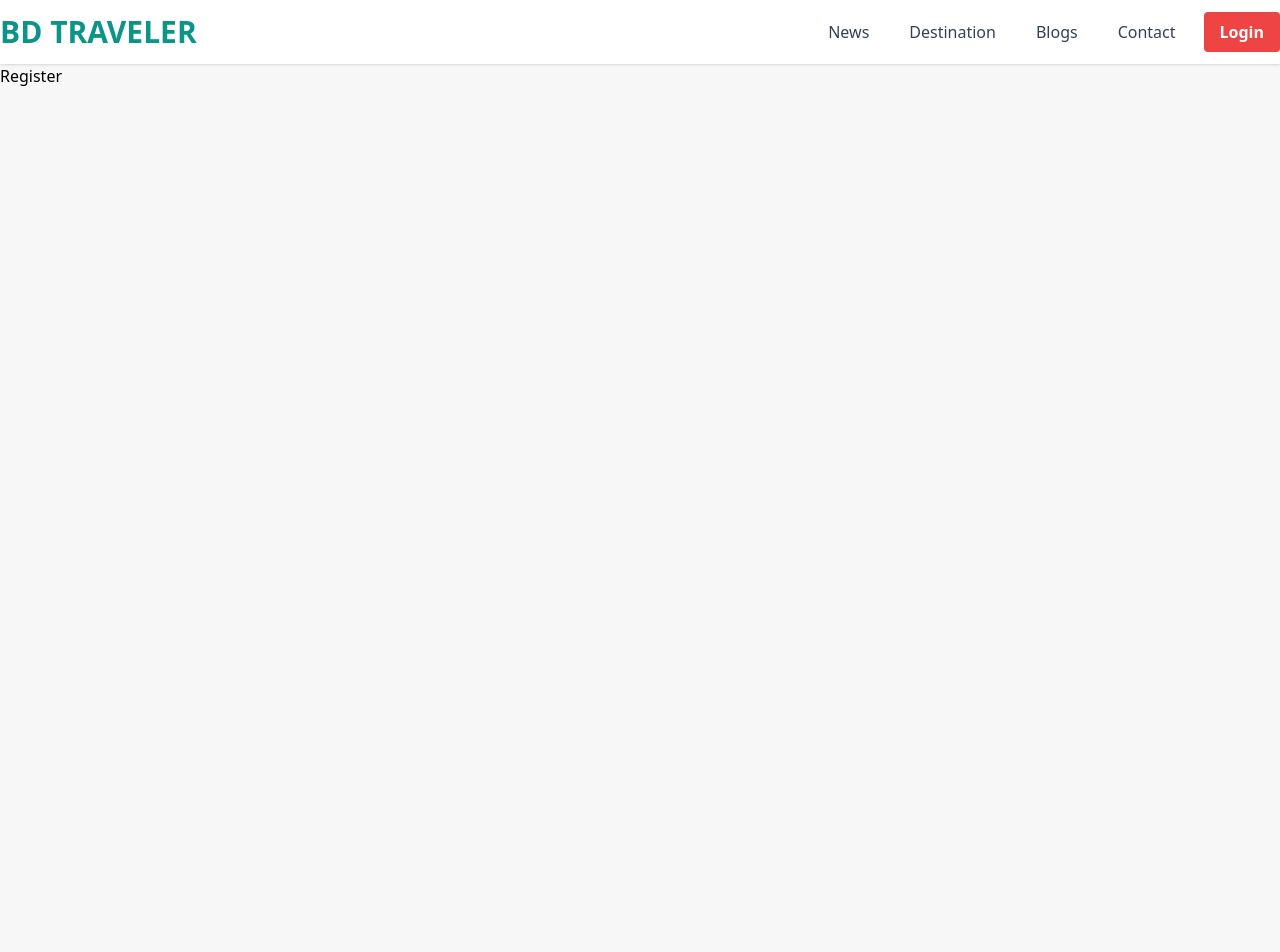
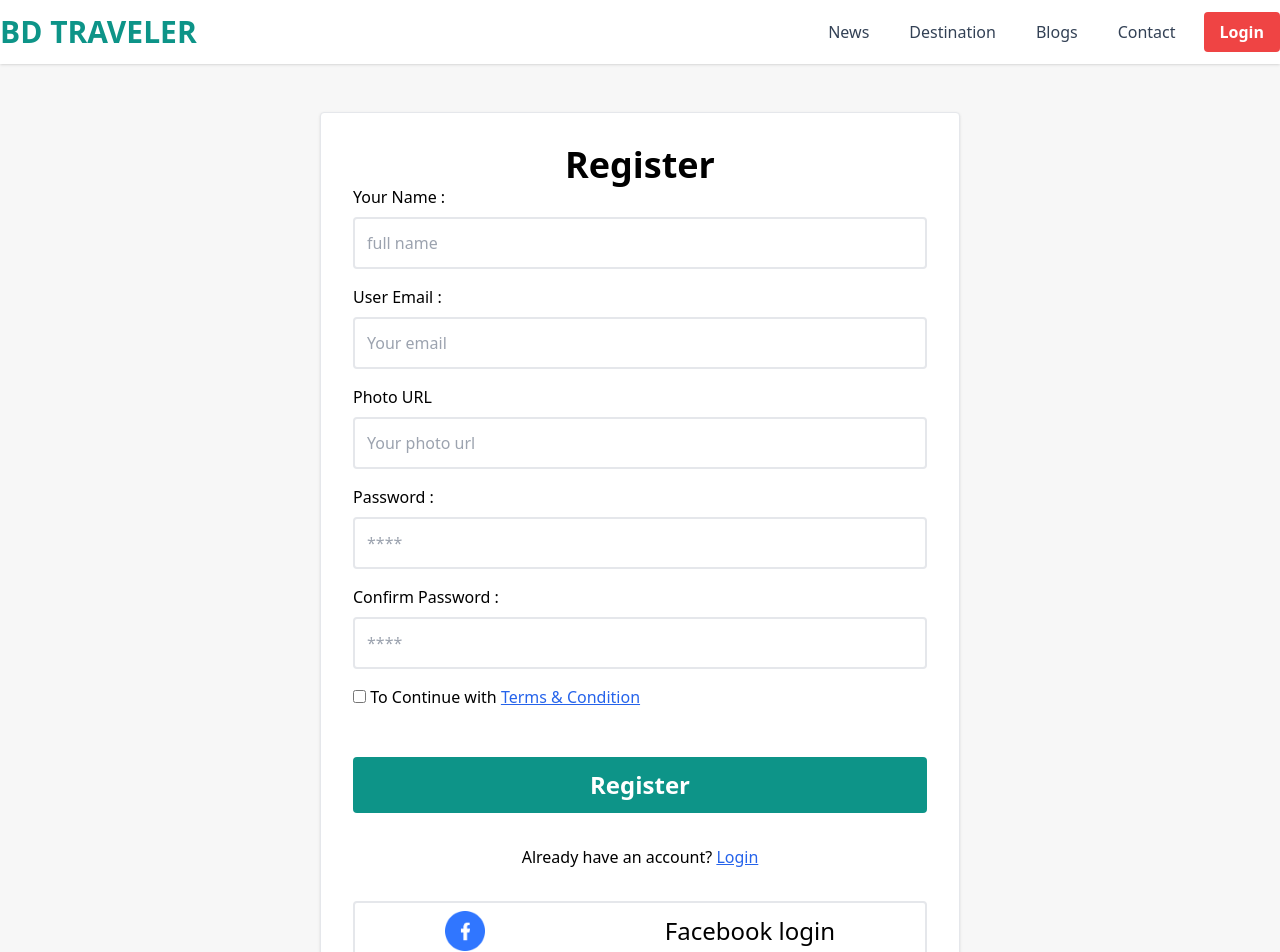
Before and after one commit to robiulislam2520/programming_hero_b6, a React (Create React App) app: page /register in a window 1280 px wide. Shown: the top 952 px of the page. Before the commit the page ends 800 px from the top, so only its background shows below. Built offline with nearby package versions, Linux system fonts and the light colour scheme.

Commit message:
Authentication page design done

```diff
--- a/src/pages/Login.js
+++ b/src/pages/Login.js
@@ -1,9 +1,92 @@
-import React from 'react'
+import React from "react";
+import { Link } from "react-router-dom";
+import FacebookIcon from "../assets/images/icons/fb.png";
+import GoogleIcon from "../assets/images/icons/google.png";
 
 const Login = () => {
+
+  // Form handler
+  const handleSubmit = e =>{
+    // disable auto reload form
+    e.preventDefault();
+
+    const form = e.target;
+    const email = form.email.value;
+    const password = form.password.value;
+
+    console.log(password, email)
+
+  }
+
+
   return (
-    <div>Login</div>
-  )
-}
+    <div className="w-1/2 mx-auto border p-8 bg-white mt-12 rounded shadow">
+      <h2 className="text-4xl font-semibold text-black text-center">Login</h2>
+      <form onSubmit={handleSubmit}>
+        <div className="form-control mb-4">
+          <label htmlFor="email" className="block">
+            User Email :{" "}
+          </label>
+          <input
+            type="email"
+            name="email"
+            id="email"
+            required
+            placeholder="Your email"
+            className="w-full border-[2px] rounded p-3 mt-2"
+          />
+        </div>
+        <div className="form-control mb-4">
+          <label htmlFor="password" className="block">
+            User password :{" "}
+          </label>
+          <input
+            type="password"
+            name="password"
+            id="password"
+            required
+            placeholder="****"
+            className="w-full border-[2px] rounded p-3 mt-2"
+          />
+        </div>
+        <div className="form-control mb-4 flex justify-between items-center">
+          <div>
+            <input type="checkbox" name="checkbox" id="" />
+            <label htmlFor="checkbox">
+              {" "}
+              To Continue with{" "}
+              <Link to="#" className="text-blue-600 underline">
+                Terms & Condition
+              </Link>
+            </label>
+          </div>
+          <Link to="#" className="underline">
+            <p>Forgot Password?</p>
+          </Link>
+        </div>
+        <input
+          type="submit"
+          value="Login"
+          className="w-full bg-red-600 p-3 rounded text-white font-semibold text-2xl cursor-pointer my-8"
+        />
+      </form>
 
-export default Login
+      <div className="mb-8 text-center">
+        <p>
+        Don't Have any Account? <Link to='/register' className="text-blue-600 underline">Create New Account</Link>
+        </p>
+      </div>
+
+      <button className="w-full border-[2px] rounded flex justify-around items-center py-2 mb-2">
+        <img src={FacebookIcon} alt="" className="w-[40px]" />
+        <h3 className="text-2xl">Facebook login</h3>
+      </button>
+      <button className="w-full border-[2px] rounded flex justify-around items-center py-2 mb-2">
+        <img src={GoogleIcon} alt="" className="w-[40px]" />
+        <h3 className="text-2xl">Google login</h3>
+      </button>
+    </div>
+  );
+};
+
+export default Login;
--- a/src/pages/Register.js
+++ b/src/pages/Register.js
@@ -1,9 +1,128 @@
-import React from 'react'
+import React from "react";
+import { Link } from "react-router-dom";
+import FacebookIcon from "../assets/images/icons/fb.png";
+import GoogleIcon from "../assets/images/icons/google.png";
 
 const Register = () => {
+  // Form handler
+  const handleSubmit = (e) => {
+    // disable auto reload form
+    e.preventDefault();
+
+    const form = e.target;
+    const email = form.email.value;
+    const password = form.password.value;
+
+    console.log(password, email);
+  };
+
   return (
-    <div>Register</div>
-  )
-}
+    <div className="w-1/2 mx-auto border p-8 bg-white mt-12 rounded shadow">
+      <h2 className="text-4xl font-semibold text-black text-center">
+        Register
+      </h2>
+      <form onSubmit={handleSubmit}>
+        <div className="form-control mb-4">
+          <label htmlFor="name" className="block">
+            Your Name :{" "}
+          </label>
+          <input
+            type="name"
+            name="name"
+            id="name"
+            required
+            placeholder="full name"
+            className="w-full border-[2px] rounded p-3 mt-2"
+          />
+        </div>
+        <div className="form-control mb-4">
+          <label htmlFor="email" className="block">
+            User Email :{" "}
+          </label>
+          <input
+            type="email"
+            name="email"
+            id="email"
+            required
+            placeholder="Your email"
+            className="w-full border-[2px] rounded p-3 mt-2"
+          />
+        </div>
+        <div className="form-control mb-4">
+          <label htmlFor="photo" className="block">
+            Photo URL
+          </label>
+          <input
+            type="text"
+            name="photo"
+            placeholder="Your photo url"
+            className="w-full border-[2px] rounded p-3 mt-2"
+          />
+        </div>
+        <div className="form-control mb-4">
+          <label htmlFor="password" className="block">
+            Password :{" "}
+          </label>
+          <input
+            type="password"
+            name="password"
+            id="password"
+            required
+            placeholder="****"
+            className="w-full border-[2px] rounded p-3 mt-2"
+          />
+        </div>
+        <div className="form-control mb-4">
+          <label htmlFor="confirm-password" className="block">
+            Confirm Password :{" "}
+          </label>
+          <input
+            type="password"
+            name="confirm-password"
+            id="confirm-password"
+            required
+            placeholder="****"
+            className="w-full border-[2px] rounded p-3 mt-2"
+          />
+        </div>
+        <div className="form-control mb-4 flex justify-between items-center">
+          <div>
+            <input type="checkbox" name="checkbox" id="" />
+            <label htmlFor="checkbox">
+              {" "}
+              To Continue with{" "}
+              <Link to="#" className="text-blue-600 underline">
+                Terms & Condition
+              </Link>
+            </label>
+          </div>
+        </div>
+        <input
+          type="submit"
+          value="Register"
+          className="w-full bg-teal-600 p-3 rounded text-white font-semibold text-2xl cursor-pointer my-8"
+        />
+      </form>
 
-export default Register
+      <div className="mb-8 text-center">
+        <p>
+          Already have an account?{" "}
+          <Link to="/login" className="text-blue-600 underline">
+            Login
+          </Link>
+        </p>
+      </div>
+
+      <button className="w-full border-[2px] rounded flex justify-around items-center py-2 mb-2">
+        <img src={FacebookIcon} alt="" className="w-[40px]" />
+        <h3 className="text-2xl">Facebook login</h3>
+      </button>
+      <button className="w-full border-[2px] rounded flex justify-around items-center py-2 mb-2">
+        <img src={GoogleIcon} alt="" className="w-[40px]" />
+        <h3 className="text-2xl">Google login</h3>
+      </button>
+    </div>
+  );
+};
+
+export default Register;
```
Also changed, not shown: 1 other file (tests, documents, lock files or other folders).
